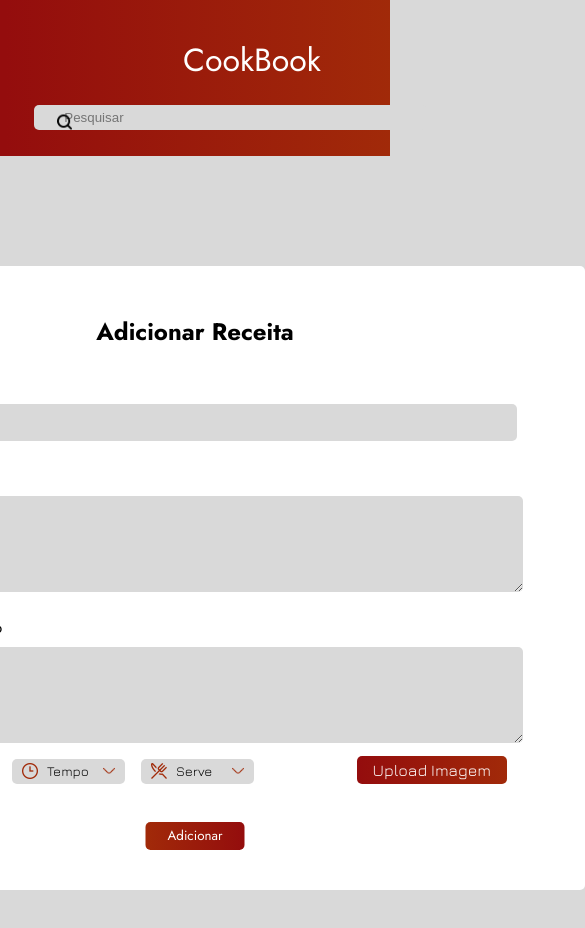
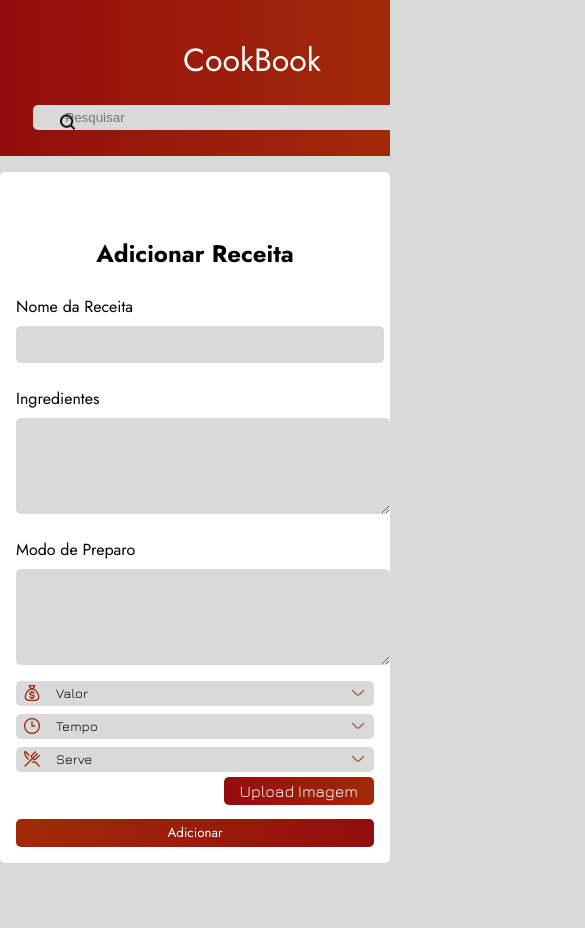
Before and after one commit to httpsdinha/front-cookbook, a Vue app: page /adicionar in a window 390 px wide. Shown: the top 928 px of the page, 585 px wide, since content can reach past the window. After the commit the page ends 879 px from the top, so only its background shows below. Built offline with nearby package versions, Linux system fonts and the light colour scheme.

Commit message:
feat: envio de formulario para o backend

```diff
--- a/src/components/AddPage.vue
+++ b/src/components/AddPage.vue
@@ -9,20 +9,20 @@
   <main class="main-container">
     <section class="add-form-container">
         <h2>Adicionar Receita</h2>
-        <form>
+        <form @submit.prevent="submitForm">
             <label for="name">Nome da Receita</label>
-            <input type="text" id="input-name" class="add-input-nome"/>
+            <input type="text" id="input-name" class="add-input-nome" v-model="recipeName"/>
 
             <label for="ingrediente">Ingredientes</label>
-            <textarea id="input-ingrediente" class="add-input-ingrediente"></textarea>
+            <textarea id="input-ingrediente" class="add-input-ingrediente" v-model="ingredients"></textarea>
 
             <label for="preparo">Modo de Preparo</label>
-            <textarea id="input-preparo" class="add-input-preparo"></textarea>
+            <textarea id="input-preparo" class="add-input-preparo" v-model="preparation"></textarea>
 
             <nav class="add-filtersall">
                 <div class="add-select-container">
                 <img src="../assets/saco-de-dolar.png" alt="Valor Icon" class="add-select-icon" />
-                <select class="add-filters" ref="customSelect">
+                <select class="add-filters" ref="customSelect" v-model="value">
                     <option value="0">Valor</option>
                     <option value="1">Alto</option>
                     <option value="2">Médio</option>
@@ -31,7 +31,7 @@
                 </div>
                 <div class="add-select-container">
                 <img src="../assets/relogio-tres.png" alt="Tempo Icon" class="add-select-icon" />
-                <select class="add-filters">
+                <select class="add-filters" v-model="time">
                     <option value="0">Tempo</option>
                     <option value="1">10-30min</option>
                     <option value="2">30-60min</option>
@@ -40,7 +40,7 @@
                 </div>
                 <div class="add-select-container">
                 <img src="../assets/restaurante.png" alt="Serve Icon" class="add-select-icon" />
-                <select class="add-filters">
+                <select class="add-filters" v-model="servings">
                     <option value="0">Serve</option>
                     <option value="1">1-2 pessoas</option>
                     <option value="2">3-5 pessoas</option>
@@ -59,16 +59,54 @@
 </template>
 
 <script>
+import axios from 'axios';
+
 export default {
   name: "AddPage",
+  data() {
+    return {
+      recipeName: '',
+      ingredients: '',
+      preparation: '',
+      value: '0',
+      time: '0',
+      servings: '0',
+      image: null,
+    };
+  },
   methods: {
     goToPage(route) {
       this.$router.push(route);
     },
     handleImageUpload(event) {
-      const file = event.target.files[0];
-      // Handle the file upload logic here
-      console.log(file);
+      this.image = event.target.files[0];
+    },
+    async submitForm() {
+      const formData = new FormData();
+      formData.append('recipeName', this.recipeName);
+      formData.append('ingredients', this.ingredients);
+      formData.append('preparation', this.preparation);
+      formData.append('value', this.value);
+      formData.append('time', this.time);
+      formData.append('servings', this.servings);
+      if (this.image) {
+        formData.append('image', this.image);
+      }
+      // Log para verificar os dados do formData
+      for (let [key, value] of formData.entries()) {
+        console.log(`${key}: ${value}`);
+      }
+
+      try {
+        const response = await axios.post('YOUR_BACKEND_URL_HERE', formData, {
+          headers: {
+            'Content-Type': 'multipart/form-data'
+          }
+        });
+        console.log('Form submitted successfully:', response.data);
+      } catch (error) {
+        console.error('Error submitting form:', error);
+      }
     },
   },
 };
@@ -277,4 +315,64 @@ h1 {
 .add-select-containeimage{
   margin-left: auto;
 }
+
+@media (max-width: 768px) {
+  .main-container {
+    height: auto;
+    padding: 1rem;
+  }
+
+  .add-form-container {
+    width: 100%;
+    height: auto;
+    padding: 1rem;
+  }
+
+  form {
+    width: 100%;
+  }
+
+  .add-input-nome, .add-input-ingrediente, .add-input-preparo {
+    width: 100%;
+  }
+
+  .add-filtersall {
+    flex-direction: column;
+    gap: 0.5rem;
+  }
+
+  .add-select-container {
+    width: 100%;
+  }
+
+  .add-filters {
+    width: 100%;
+    padding-left: 2rem;
+  }
+
+  .add-button-adicionar {
+    width: 100%;
+    position: static;
+    transform: none;
+    margin-top: 1rem;
+  }
+}
+
+@media (max-width: 480px) {
+  .home-search-input {
+    padding-left: 2rem;
+  }
+
+  .home-search-icon {
+    left: 0.5rem;
+  }
+
+  .add-select-icon {
+    left: 0.5rem;
+  }
+
+  .add-filters {
+    padding-left: 2.5rem;
+  }
+}
 </style>
```
